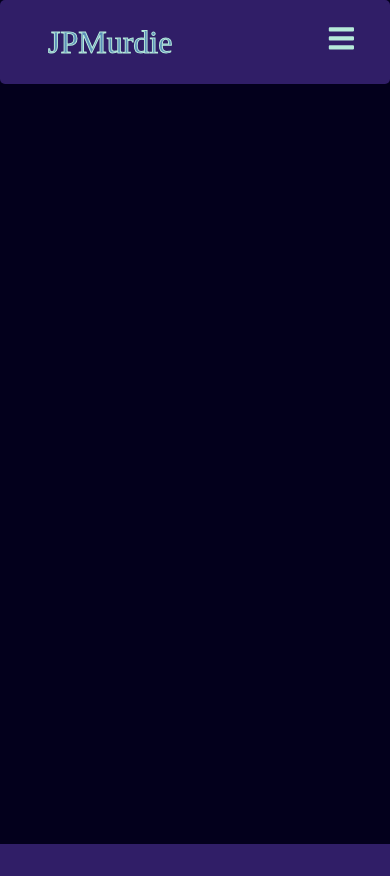
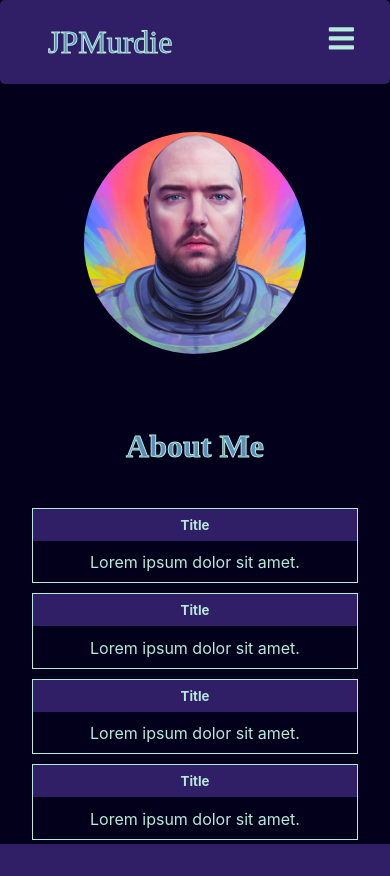
Before and after one commit to JPMurdie/jpmurdie.com, a React (Create React App) app: page / in a window 390 px wide. Before the commit the page ends 844 px from the top, so only its background shows below. Built offline with nearby package versions, Linux system fonts and the light colour scheme.

Commit message:
Altered the responsive nav and created the flexbox templating for the About.js page. Styled components included  in About.js page.

```diff
--- a/src/App.js
+++ b/src/App.js
@@ -14,6 +14,7 @@ function App() {
     <React.Fragment>
       <GlobalStyle />
       <Nav />
+      <About />
     </React.Fragment>
   );
 }
--- a/src/components/Nav.js
+++ b/src/components/Nav.js
@@ -36,7 +36,7 @@ function Nav() {
 }
 
 //Nav Styles
-const Logo = styled.div`
+export const Logo = styled.div`
   display: flex;
   align-items: center;
   justify-content: center;
@@ -55,6 +55,7 @@ const NavContainer = styled.div`
   align-items: center;
   justify-content: right;
   width: 75%;
+  z-index: 1;
   button {
     display: none;
   }
--- a/src/pages/About.js
+++ b/src/pages/About.js
@@ -2,199 +2,203 @@ import React from "react";
 import styled from "styled-components";
 //Images
 import lensaImage from "../img/about-img.jpg";
-//Chart
-import { Chart as ChartJS, ArcElement, Tooltip, Legend } from "chart.js";
-import { Doughnut } from "react-chartjs-2";
-
-ChartJS.register(ArcElement, Tooltip, Legend);
 
 const About = () => {
-  const data = {
-    labels: [],
-    datasets: [
-      {
-        label: "Poll",
-        data: [80, 20],
-        backgroundColor: ["#5b8fb9", "#03001C"],
-        borderColor: ["#b6eada", "#03001C"],
-      },
-    ],
-  };
-
-  const options = {};
-
-  const textCenter = {
-    id: "textCenter",
-    beforeDatasetsDraw(chart, args, pluginOptions) {
-      const { ctx, data } = chart;
-
-      ctx.save();
-      ctx.font = "bolder 20px sans-serif";
-      ctx.fillStyle = "#5b8fb9";
-      ctx.textAlign = "center";
-      ctx.textBaseline = "middle";
-      ctx.fillText(
-        "HTML5",
-        chart.getDatasetMeta(0).data[0].x,
-        chart.getDatasetMeta(0).data[0].y
-      );
-    },
-  };
-
   return (
     <AboutContainer>
-      <AboutContainerTop>
-        <AboutImg>
-          <img
-            src={lensaImage}
-            alt="AI image of a bald man that hides what a fatty Jason really is."
-          />
-        </AboutImg>
-        <AboutText>
-          <h3>About Me:</h3>
-          <p>
-            Lorem ipsum dolor sit amet consectetur, adipisicing elit. Vitae
-            repellat placeat dicta consectetur esse quod saepe accusamus rerum,
-            at ex, cupiditate ducimus repudiandae id rem obcaecati quibusdam
-            soluta, quidem maiores doloribus nam. Odio blanditiis ex voluptate
-            ratione consequatur impedit doloremque laudantium eos iure quo! Quod
-            quis culpa molestiae. Quaerat, mollitia.
-          </p>
-        </AboutText>
-      </AboutContainerTop>
-      <AboutContainerBottom>
-        <SkillsText>
-          <h3>My Skills:</h3>
-        </SkillsText>
-
-        <DoughnutContainer>
+      <div className="about-container box1">
+        <img src={lensaImage} alt="" />
+      </div>
+      <div className="about-container box2">
+        <div className="about-title">
+          <h4 className="about-me">About Me</h4>
+        </div>
+        <div className="about-list">
           <div>
-            <Doughnut
-              data={data}
-              options={options}
-              plugins={[textCenter]}
-            ></Doughnut>
+            <h5>Title</h5>
+            <p>Lorem ipsum dolor sit amet.</p>
           </div>
           <div>
-            <Doughnut
-              data={data}
-              options={options}
-              plugins={[textCenter]}
-            ></Doughnut>
+            <h5>Title</h5>
+            <p>Lorem ipsum dolor sit amet.</p>
           </div>
           <div>
-            <Doughnut
-              data={data}
-              options={options}
-              plugins={[textCenter]}
-            ></Doughnut>
+            <h5>Title</h5>
+            <p>Lorem ipsum dolor sit amet.</p>
           </div>
           <div>
-            <Doughnut
-              data={data}
-              options={options}
-              plugins={[textCenter]}
-            ></Doughnut>
+            <h5>Title</h5>
+            <p>Lorem ipsum dolor sit amet.</p>
           </div>
           <div>
-            <Doughnut
-              data={data}
-              options={options}
-              plugins={[textCenter]}
-            ></Doughnut>
+            <h5>Title</h5>
+            <p>Lorem ipsum dolor sit amet.</p>
           </div>
-        </DoughnutContainer>
-      </AboutContainerBottom>
+          <div>
+            <h5>Title</h5>
+            <p>Lorem ipsum dolor sit amet.</p>
+          </div>
+          <div>
+            <h5>Title</h5>
+            <p>Lorem ipsum dolor sit amet.</p>
+          </div>
+          <div>
+            <h5>Title</h5>
+            <p>Lorem ipsum dolor sit amet.</p>
+          </div>
+        </div>
+      </div>
+      <div className="about-container box3"></div>
     </AboutContainer>
   );
 };
 
+//Standard Style Component
 const AboutContainer = styled.div`
+  display: flex;
+  flex-wrap: wrap;
+  height: 90vh;
+  margin-top: 2rem;
+  padding: 0 1rem;
+  .about-container {
+    height: 50px;
+    display: flex;
+    padding: 1rem;
+  }
+  .box1 {
     display: flex;
     flex-direction: column;
     align-items: center;
     justify-content: center;
-  height: 80vh;
-  width: 80vw;
-  margin: auto;
-`;
-
-const AboutContainerTop = styled.div`
-  display: flex;
-  align-items: center;
-  justify-content: center;
+    overflow: hidden;
+    width: 30%;
     height: 50%;
-  width: 100%;
-  padding: 2rem;
-  margin-top: 2rem;
-`;
-
-const AboutContainerBottom = styled.div`
+    img {
+      border-radius: 50%;
+      overflow: hidden;
+      object-fit: cover;
+    }
+  }
+  .box2 {
     display: flex;
     flex-direction: column;
     align-items: center;
     justify-content: center;
-  height: 50%;
-  width: 100%;
-  padding: 2rem;
-  margin-top: 2rem;
-`;
-
-const AboutText = styled.div`
-  position: relative;
-  min-width: 60%;
-  height: 100%;
-  margin-top: 2rem;
-  margin-left: 2rem;
-  h3 {
-    color: #b6eada;
+    width: 70%;
+    min-height: 50%;
+    .about-me {
+      font-family: "Lobster", cursive;
+      font-size: 3rem;
+      color: var(--logo-text);
+      -webkit-text-stroke: 1px var(--textColor);
     }
-  p {
-    color: #b6eada;
-  }
-`;
-
-const AboutImg = styled.div`
+    .about-title {
       position: relative;
       display: flex;
       align-items: center;
       justify-content: center;
-  min-width: 40%;
-  margin-top: 2rem;
-  padding: 2rem;
+      height: 20%;
+      width: 100%;
+      h3 {
+        position: relative;
+        color: var(--textColor);
+      }
+    }
+    .about-list {
+      display: flex;
+      flex-wrap: wrap;
+      flex-direction: row;
+      align-items: center;
+      justify-content: center;
+      min-height: 80%;
+      width: 100%;
+      div {
+        border: 1px solid var(--textColor);
+        position: relative;
+        padding: 0;
+        display: flex;
+        flex-direction: column;
+        align-items: center;
+        justify-content: space-between;
+        margin-right: 10px;
+        flex-wrap: wrap;
+        width: 45%;
+        color: var(--textColor);
+        max-height: 25%;
+        h5 {
+          padding: 0.5rem;
+          background-color: var(--feature-background);
+          max-height: 50%;
+          margin: 0 0 0.1rem 0;
+          position: relative;
+          display: flex;
+          align-items: center;
+          justify-content: center;
+          width: 100%;
+        }
+        p {
+          font-size: 1rem;
+          max-height: 50%;
+          margin: 0;
+          padding: 0;
+          position: relative;
+          display: flex;
+          align-items: center;
+          justify-content: center;
+          width: 100%;
+          color: var(--textColor);
+        }
+      }
+    }
+  }
+  .box3 {
+    width: 100%;
+    height: 50%;
+  }
+  //Reponsive Elements
+  @media only screen and (max-width: 1023px) {
+    min-height: 90vh;
+    overflow-y: scroll;
+
+    .box1 {
+      align-items: center;
+      justify-content: center;
+      width: 100%;
+      height: 30vh;
       img {
-    border: solid 2px #b6eada;
-    border-radius: 50%;
-    max-width: 80%;
-    max-height: 80%;
+        width: auto;
+        height: auto;
+        overflow: hidden;
         object-fit: cover;
       }
-`;
-
-const SkillsText = styled.div`
-  display: flex;
-  position: relative;
+    }
+    .box2 {
+      min-height: 100%;
       align-items: center;
       justify-content: center;
-  min-width: 100%;
-  height: 10%;
-  h3 {
-    color: #b6eada;
+      width: 100%;
+      .about-me {
+        font-size: 2rem;
       }
+      .about-title {
+        justify-content: center;
+        align-items: center;
+        height: auto;
+      }
+      .about-list {
+        justify-content: center;
+        height: auto;
+        div {
+          margin-right: 0;
+          margin-bottom: 10px;
+          flex-direction: column;
+          width: 100%;
           p {
-    color: #b6eada;
+            padding: 0.5rem;
           }
-`;
-
-const DoughnutContainer = styled.div`
-  position: relative;
-  display: flex;
-  flex-direction: row;
-  width: 100%;
-  padding: 2rem;
-  div {
-    width: 20%;
-    padding: 2rem;
+        }
+      }
+    }
   }
 `;
 
```
Lines whose indentation alone changed are shown as unchanged.
